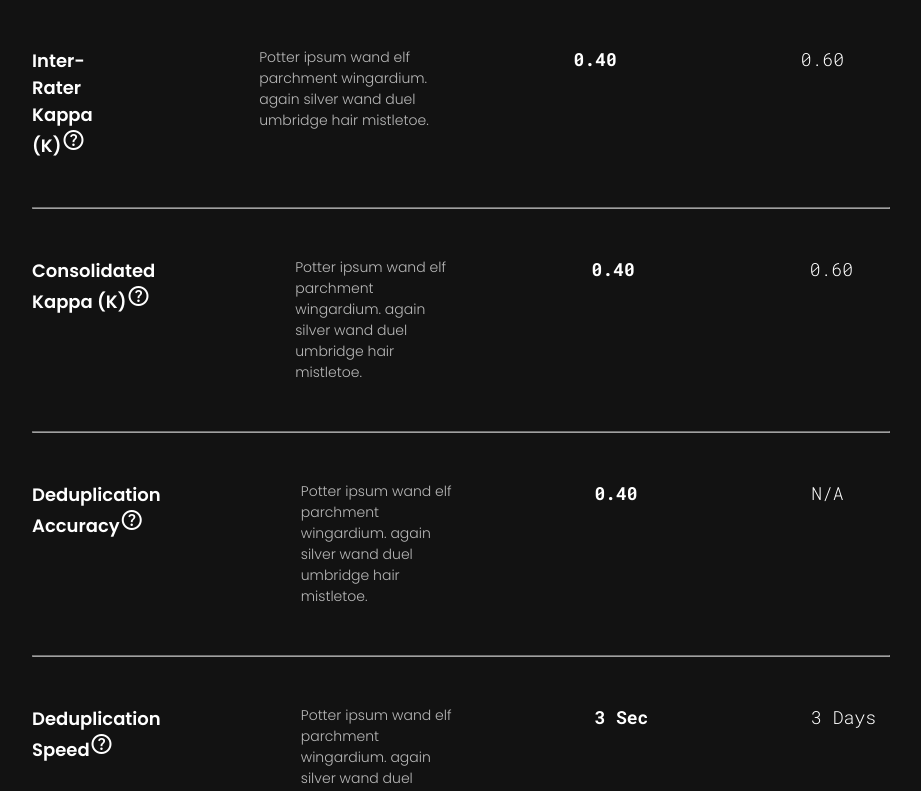
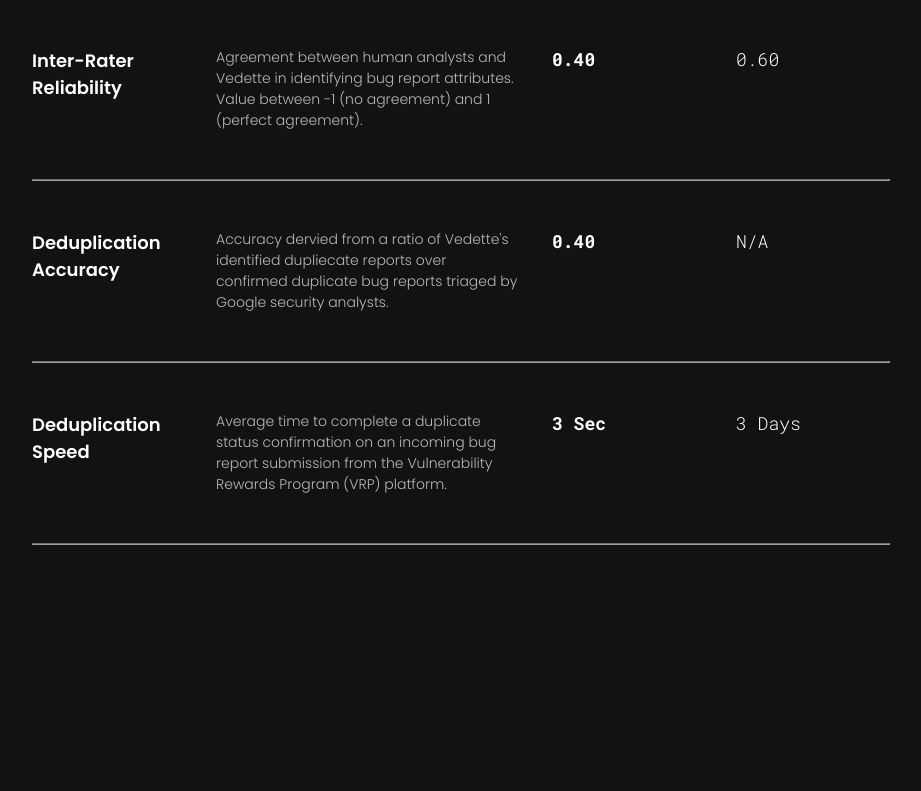
Before and after one commit to eddy-peng/vedette, a React (Create React App) app: page /solution in a window 1280 px wide. Shown: the part 5720-6511 px from the top of the page, without its empty margins (180-1101 px from the left). Built offline with nearby package versions, Linux system fonts and the light colour scheme.

Commit message:
adds efficacy table copy, removes one row

```diff
--- a/src/App.css
+++ b/src/App.css
@@ -416,7 +416,7 @@ h3 {
 .table-row {
     display: flex;
     align-items: flex-start;
-    gap: 140px;
+    gap: 32px;
 }
 
 .row-desc {
--- a/src/SolutionSections/TableSection.js
+++ b/src/SolutionSections/TableSection.js
@@ -13,50 +13,51 @@ export default function TestTable() {
                     <p className='col-heading'>ANALYSTS</p>
                 </div>
                 <div className='table-row'>
-                    <p className='row-title'>Inter-Rater Kappa (K)
-                        <span class="material-symbols-outlined help-icon"
+                    <p className='row-title'>Inter-Rater Reliability
+                        {/* <span class="material-symbols-outlined help-icon"
                                     title="INSERT TOOLTIP DETAILS">
                                     help
-                        </span>
+                        </span> */}
                     </p>
-                    <p className='row-desc'>Potter ipsum wand elf parchment wingardium. again silver wand duel umbridge hair mistletoe.</p>
+                    <p className='row-desc'>
+                        Agreement between human analysts and Vedette in identifying bug report attributes. Value between -1 (no agreement) and 1 (perfect agreement). </p>
                     <p className='row-tester'> 0.40 </p>
                     <p className='row-tester-human'> 0.60 </p>
                 </div>
                 <hr className='table-line'></hr>
-                <div className='table-row'>
+                {/* <div className='table-row'>
                     <p className='row-title'>
-                        Consolidated Kappa (K)
-                        <span class="material-symbols-outlined help-icon"
+                        Overall Reliability */}
+                        {/* <span class="material-symbols-outlined help-icon"
                             title="INSERT TOOLTIP DETAILS">
                             help
-                        </span>
-                    </p>
+                        </span> */}
+                    {/* </p>
                     <p className='row-desc'>Potter ipsum wand elf parchment wingardium. again silver wand duel umbridge hair mistletoe.</p>
                     <p className='row-tester'> 0.40 </p>
                     <p className='row-tester-human'> 0.60 </p>
-                </div>
-                <hr className='table-line'></hr>
+                </div> */}
+                {/* <hr className='table-line'></hr> */}
                 <div className='table-row'>
                     <p className='row-title'>Deduplication Accuracy
-                        <span class="material-symbols-outlined help-icon"
+                        {/* <span class="material-symbols-outlined help-icon"
                                 title="INSERT TOOLTIP DETAILS">
                                 help
-                        </span>
+                        </span> */}
                     </p>
-                    <p className='row-desc'>Potter ipsum wand elf parchment wingardium. again silver wand duel umbridge hair mistletoe.</p>
+                    <p className='row-desc'>Accuracy dervied from a ratio of Vedette's identified dupliecate reports over confirmed duplicate bug reports triaged by Google security analysts.</p>
                     <p className='row-tester'> 0.40 </p>
                     <p className='row-tester-human'> N/A </p>
                 </div>
                 <hr className='table-line'></hr>
                 <div className='table-row'>
                     <p className='row-title'>Deduplication Speed
-                        <span class="material-symbols-outlined help-icon"
+                        {/* <span class="material-symbols-outlined help-icon"
                                 title="INSERT TOOLTIP DETAILS">
                                 help
-                        </span>
+                        </span> */}
                     </p>
-                    <p className='row-desc'>Potter ipsum wand elf parchment wingardium. again silver wand duel umbridge hair mistletoe.</p>
+                    <p className='row-desc'>Average time to complete a duplicate status confirmation on an incoming bug report submission from the Vulnerability Rewards Program (VRP) platform.</p>
                     <p className='row-tester'> 3 Sec </p>
                     <p className='row-tester-human'> 3 Days </p>
                 </div>
```
